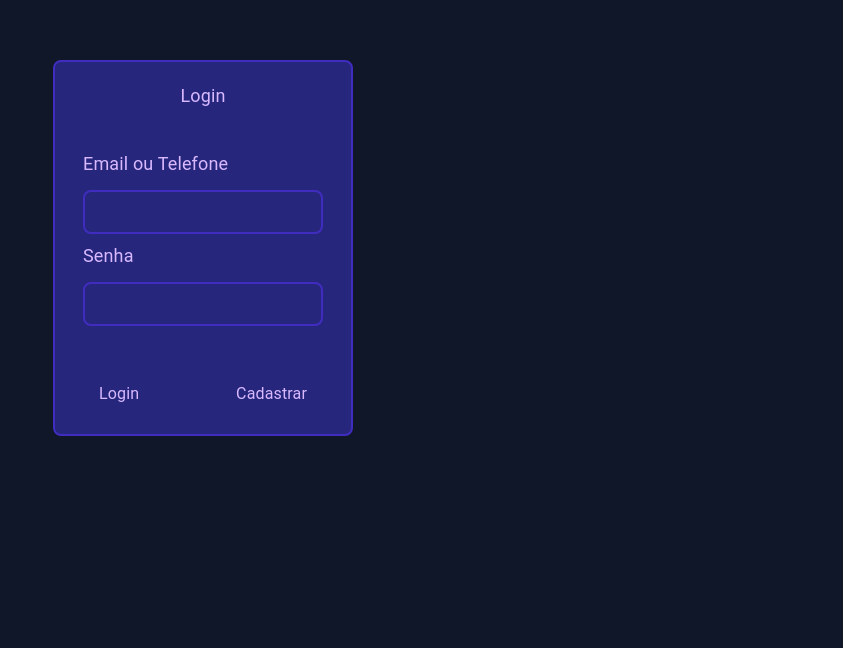
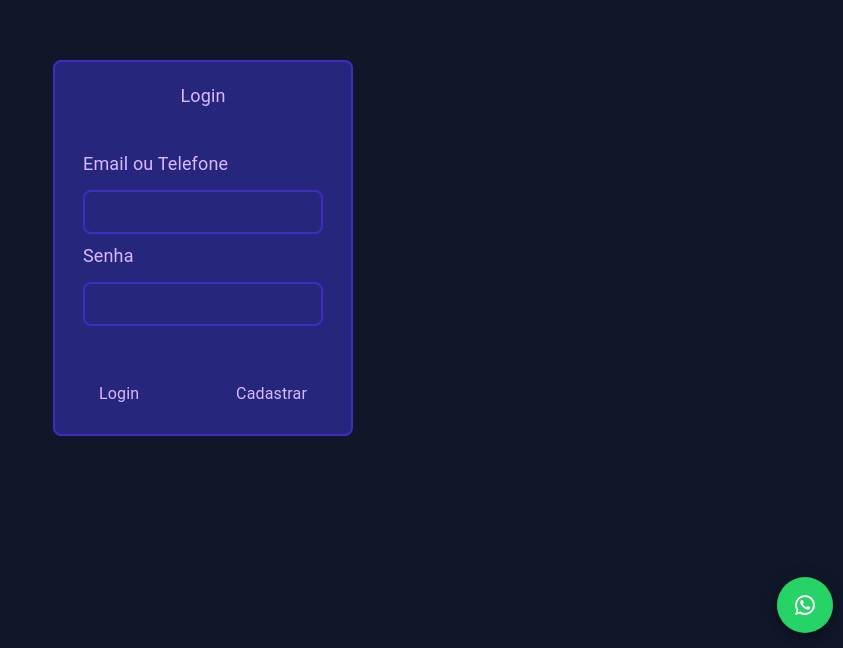
Before and after one commit to jardimfelipe/ag-temp, a React (Vite) app: page /cadastro_adm in a window 1280 px wide. Shown: the part 152-800 px from the top of the page, without its empty margins (437-1280 px from the left). Built offline with nearby package versions, Linux system fonts and the light colour scheme.

Commit message:
feat: create whasapp button

```diff
--- a/src/components/Layout/index.tsx
+++ b/src/components/Layout/index.tsx
@@ -3,6 +3,7 @@ import Header from "./Header";
 import { useAppSelector } from "../../store/main.store";
 import Login from "../../pages/Signin/Login";
 import { ToastContainer } from "react-toastify";
+import { WhatsappButton } from "../WhatsappButton";
 
 export function Layout() {
 	const user = useAppSelector((state) => state.user);
@@ -18,6 +19,7 @@ export function Layout() {
 				</div>
 			) : null}
 			<span className={`justify-center h-screen w-screen ${user.config.theme === 'dark' ? 'bg-dark text-light' : 'bg-light'} `}>
+				<WhatsappButton />
 				{user.isLogged || localizacao.pathname === '/cadastro' ? <Outlet></Outlet> : <Login />}
 			</span>
 		</div>
--- /dev/null
+++ b/src/components/WhatsappButton.tsx
@@ -0,0 +1,24 @@
+import { WhatsApp } from '@mui/icons-material'
+import { Fab, Tooltip } from '@mui/material'
+import { useLocation } from 'react-router-dom'
+import { useCurrentPath } from '../hooks/useCurrentPath'
+
+const BARBERSHOP_PROFILE_PATH = '/barbershop/:barbershopId'
+
+export const WhatsappButton = () => {
+	const currentPath = useCurrentPath()
+	console.log('currentPath', currentPath)
+	return (
+		<Tooltip title="Dúvidas ou problemas? Entre em contato!">
+			<Fab
+				color="primary"
+				target='_blank'
+				rel="noreferrer"
+				href='https://wa.me/5516991917589'
+				sx={{ position: 'absolute', bottom: currentPath === BARBERSHOP_PROFILE_PATH ? '80px' : '15px', right: '10px', backgroundColor: '#25D366' }}
+			>
+				<WhatsApp />
+			</Fab>
+		</Tooltip>
+	)
+}
--- /dev/null
+++ b/src/hooks/useCurrentPath.ts
@@ -0,0 +1,9 @@
+import { matchRoutes, useLocation } from "react-router-dom";
+import { routes } from "../router";
+
+export const useCurrentPath = () => {
+	const location = useLocation();
+	const [{ route }] = matchRoutes(routes, location) ?? [];
+
+	return route.path;
+  };
```
